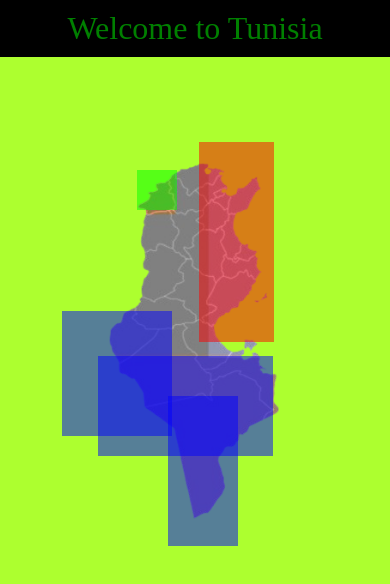
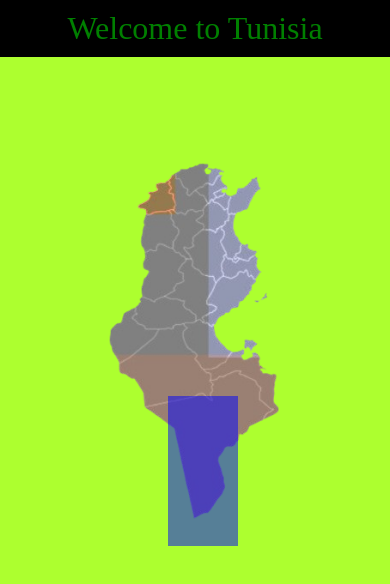
Before and after one commit to 2TI2/Saif_Yessine_Yesser_Wael_V2, a plain HTML site: page index.html in a window 390 px wide. Drawn offline with Linux system fonts and the light colour scheme.

Commit message:
Update index.html

```diff
--- a/index.html
+++ b/index.html
@@ -83,11 +83,10 @@
 
         @media (max-width: 600px) {
             #area1 {
-                top: 15%;
+                top: 20%;
                 left: 51%;
                 width: 75px;
                 height: 200px;
-                background-color: rgba(255, 0, 0, 0.5);
             }
 
             #area2 {
@@ -95,7 +94,6 @@
                 left: 25%;
                 width: 175px;
                 height: 100px;
-                background-color: rgba(0, 0, 255, 0.5);
             }
             #area2-2 {
                 top: 60%;
@@ -109,14 +107,12 @@
                 left: 16%;
                 width: 110px;
                 height: 125px;
-                background-color: rgba(0, 0, 255, 0.5);
             }
             #area3 {
                 top: 20%;
-                left: 35%;
+                left: 37%;
                 width: 40px;
                 height: 40px;
-                background-color: rgba(0, 255, 0, 0.5);
             }
         }
     </style>
```
